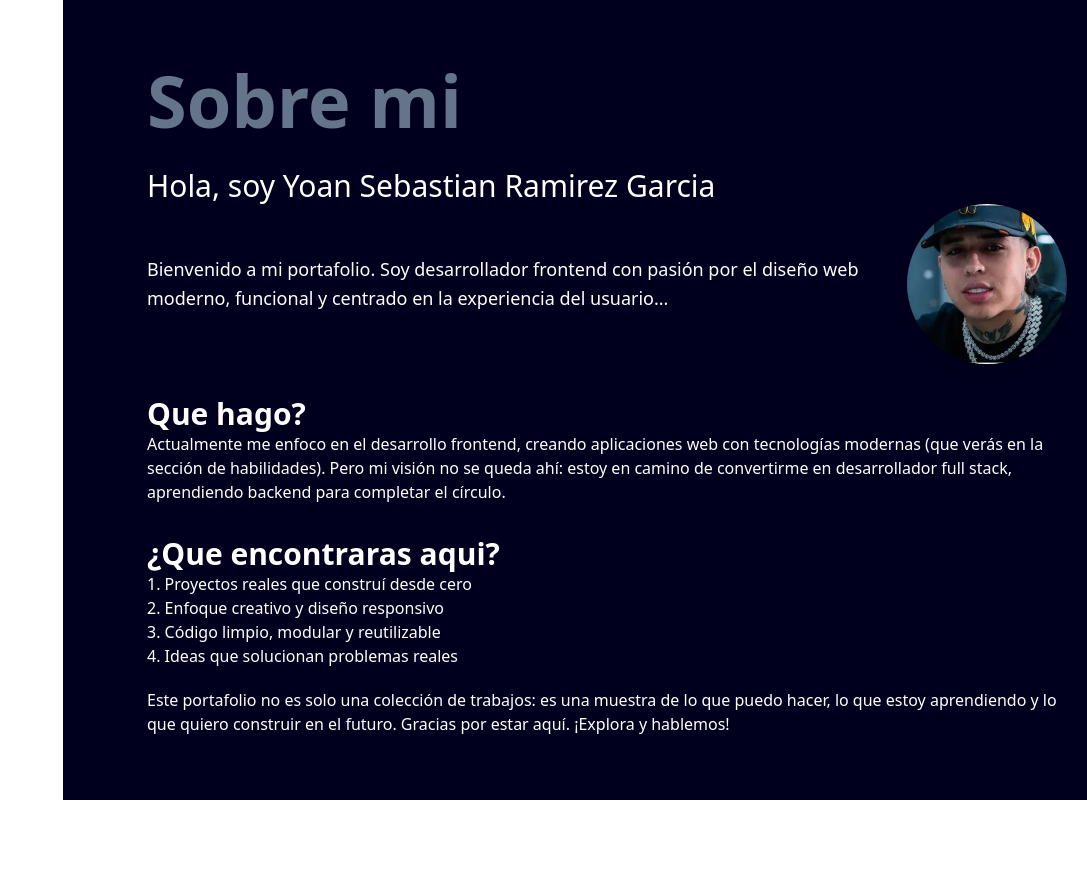
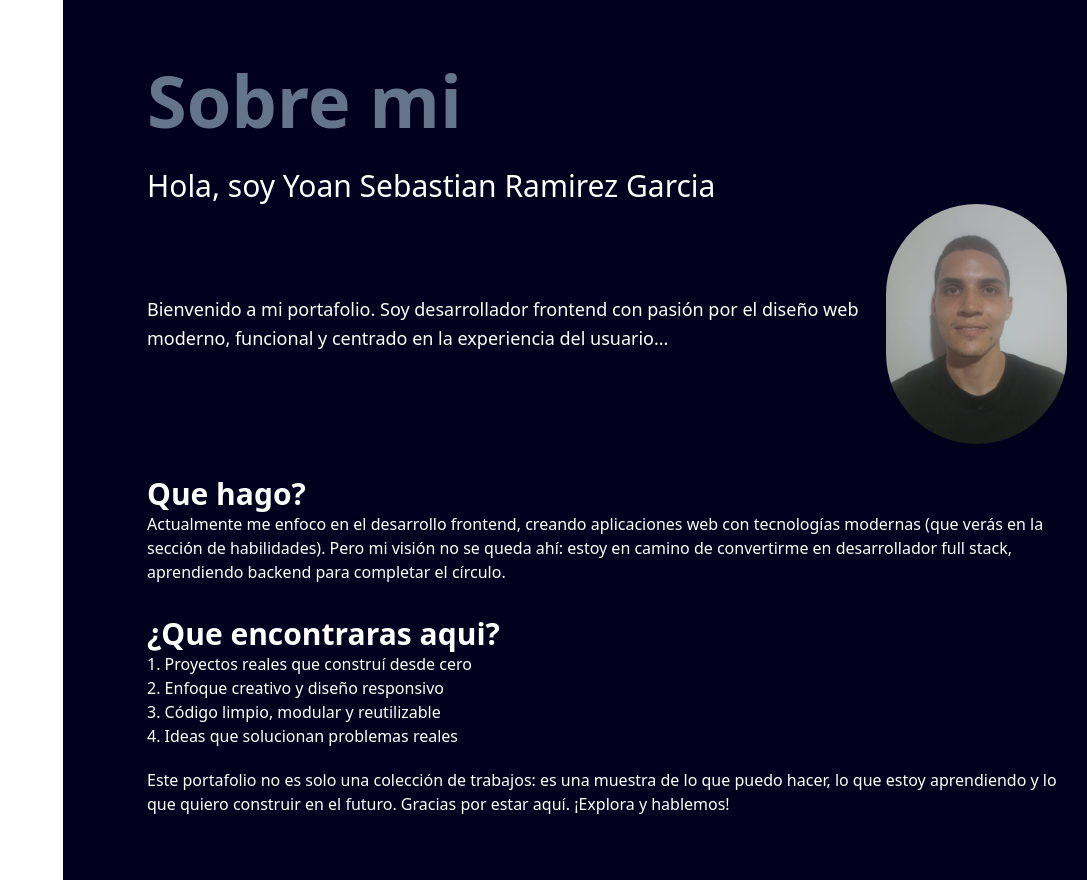
Before and after one commit to yoan2024/Portafolio, a React (Vite) app: page / in a window 1280 px wide. Shown: the whole page, without its empty margins (193-1280 px from the left). Before the commit the page ends 800 px from the top, so only its background shows below. Built offline with nearby package versions, Linux system fonts and the light colour scheme.

Commit message:
agregand foto

```diff
--- a/src/page/Home.tsx
+++ b/src/page/Home.tsx
@@ -15,9 +15,9 @@ const Home = () => {
               del usuario...
             </p>
             <img
-              src="/image/foto.webp"
+              src="/image/sebas.jpeg"
               alt="Foto  Yoan"
-              className="w-40 h-40 rounded-full object-cover shadow-lg"
+              className="w-60 h-60 rounded-full object-cover shadow-lg"
             />
           </div>
 
```
Also changed, not shown: public/image/sebas.jpeg (added).
